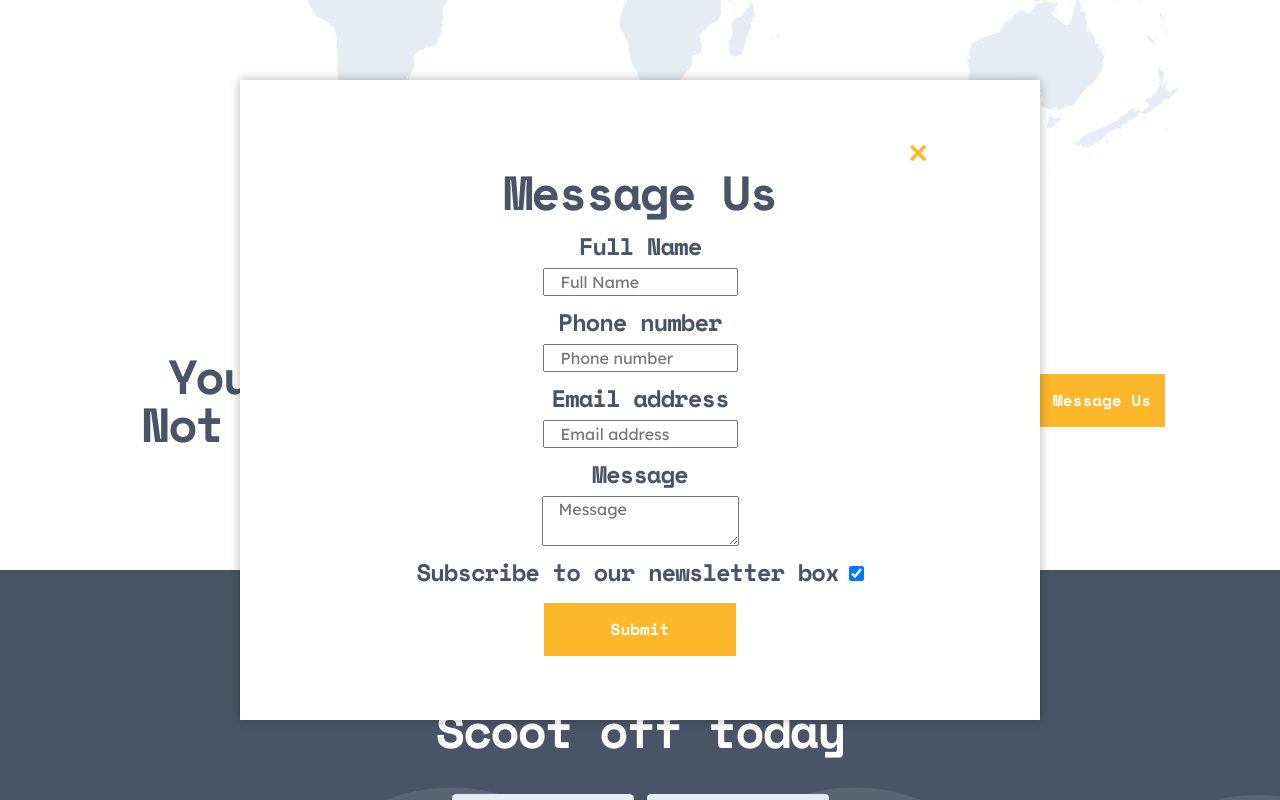
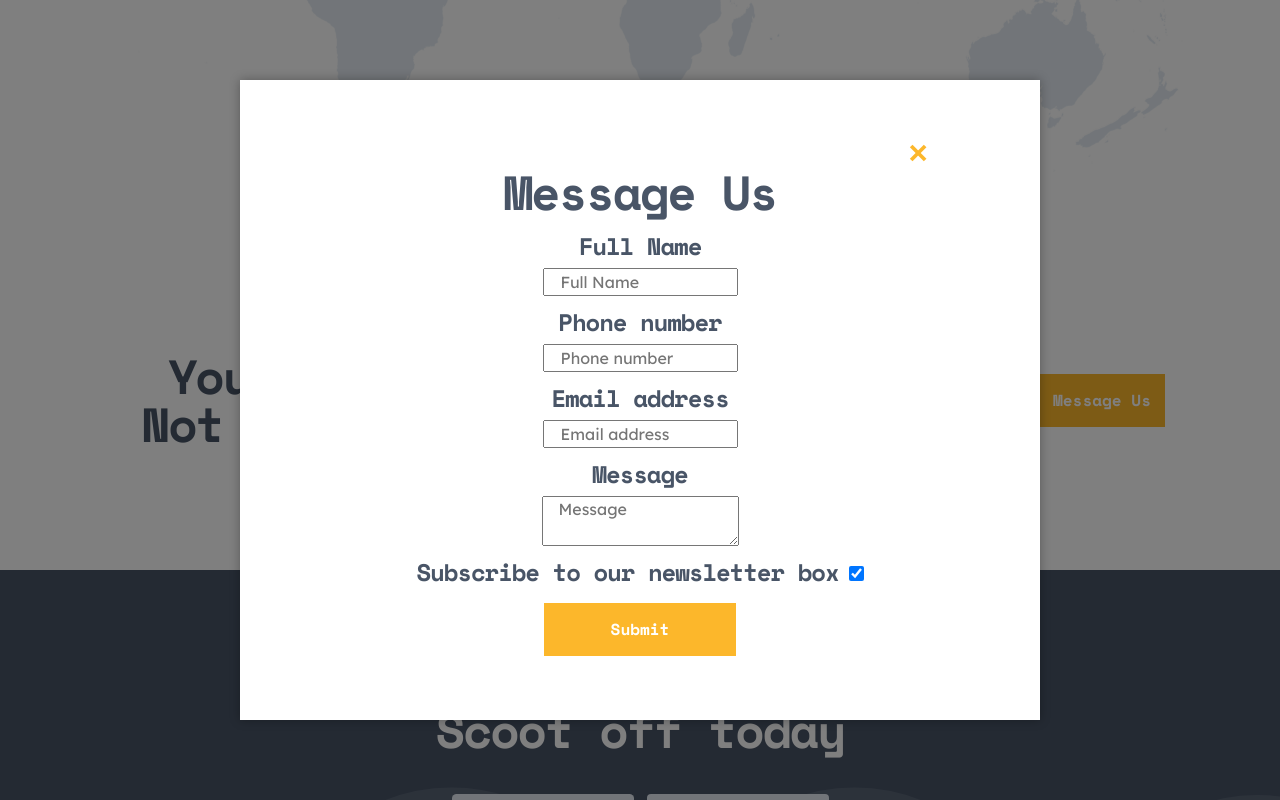
Before and after one commit to Eileenpk/Scooter, a Next.js app: page /Locations in a window 1280 px wide. Both pictures are taken after a click on the button "Message Us". Shown: the part 798-1598 px from the top of the page. Built offline with nearby package versions, Linux system fonts and the light colour scheme.

Commit message:
fix: form overlay bug

```diff
--- a/styles/form.module.css
+++ b/styles/form.module.css
@@ -1,14 +1,14 @@
-.formOverlay {
+.formOverLay {
     position: fixed;
     top: 0;
     left: 0;
     width: 100%;
     height: 100%;
     background-color: rgba(0, 0, 0, 0.5);
-    z-index: 1;
+    z-index: 2;
   }
 
-.form {
+  .form {
     position: fixed;
     top: 50%;
     left: 50%;
@@ -18,7 +18,7 @@
     width: 80%;
     max-width: 800px;
     box-shadow: 0 0 10px rgba(0, 0, 0, 0.3);
-    z-index: 2;
+    z-index: 3;
 }
 
 .formHeading {
```
